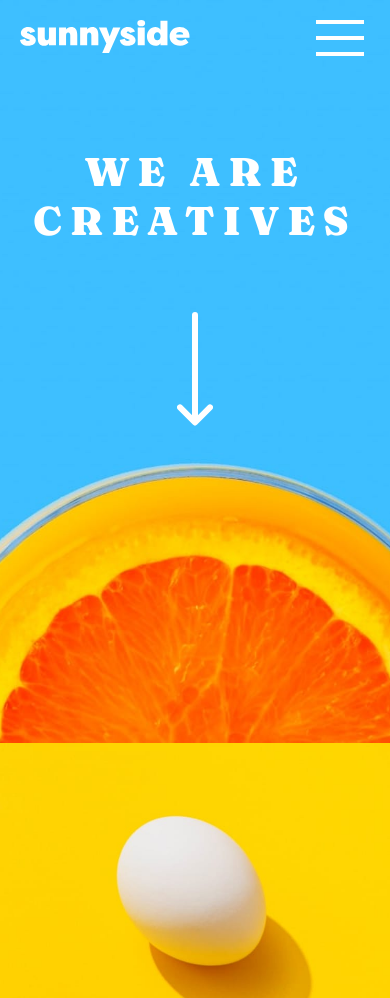
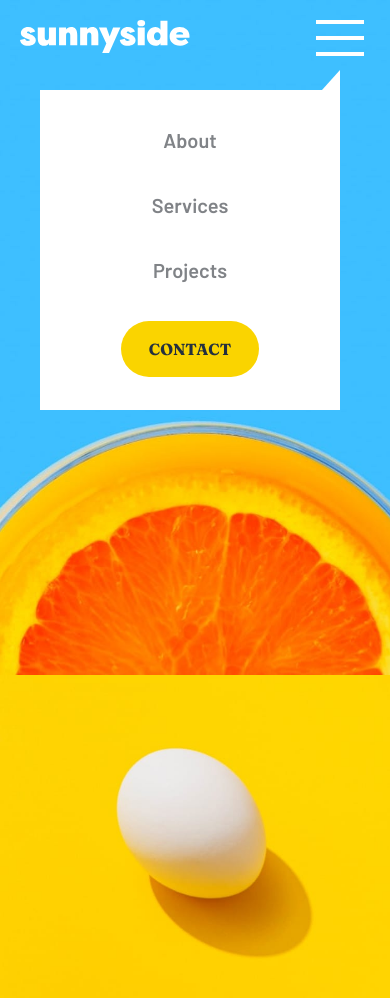
Before and after one commit to lolamindi/sunnyside, a plain HTML site: page index.html in a window 390 px wide. Shown: the top 998 px of the page. Drawn offline with Linux system fonts and the light colour scheme.

Commit message:
add hamburger menu

```diff
--- /dev/null
+++ b/hamburgerMenu.js
@@ -0,0 +1,12 @@
+
+  const menuCheckbox = document.getElementById('menuCheckbox');
+  const menuContent = document.getElementById('menuContent');
+
+
+  menuCheckbox.addEventListener('change', function() {
+    if (this.checked) {
+      menuContent.style.display = 'block';
+    } else {
+      menuContent.style.display = 'none';
+    }
+  });
--- a/index.html
+++ b/index.html
@@ -11,21 +11,25 @@
     <header class="top">
       <nav class="nav-menu">
       <img src="assets/logos-icons/logo.svg" class="logo-header" alt="logo Sunnyside Agency" />
-      <img src="assets/mobile/icon-hamburger.svg" class="hamburger-menu" alt="hamburger menu" />
+      <input type="checkbox" id="menuCheckbox" class="checkbox" >
+<label for="menuCheckbox">
+    <img src="assets/mobile/icon-hamburger.svg" class="hamburger-menu" alt="hamburger menu">
+</label>
+
+<div id="menuContent" class="hamburger-menu-content">
+  <ul class="mobile-menu">
+    <li><a href="#" class="mobile-menu-item">About</a></li>
+    <li><a href="#" class="mobile-menu-item">Services</a></li>
+    <li><a href="#" class="mobile-menu-item">Projects</a></li>
+    <li class="yellow-contact"><a href="#" class="mobile-contact">CONTACT</a></li>
+  </ul>
+</div>
       <nav>
         <ul class="menu">
-          <li>
-            <a href="#" class="menu-item">About</a>
-        </li>
-        <li>
-          <a href="#" class="menu-item">Services</a>
-      </li>
-      <li>
-        <a href="#" class="menu-item">Projects</a>
-    </li>
-    <li>
-      <a href="#" class="contact">CONTACT</a>
-  </li>
+          <li><a href="#" class="menu-item">About</a></li>
+          <li><a href="#" class="menu-item">Services</a></li>
+          <li><a href="#" class="menu-item">Projects</a></li>
+          <li><a href="#" class="contact">CONTACT</a></li>
         </ul>
       </nav>
     </nav>
@@ -116,4 +120,5 @@
 </nav>
 </footer>
   </body>
+<script src="hamburgerMenu.js"></script>
 </html>
--- a/styles.css
+++ b/styles.css
@@ -21,7 +21,9 @@
   padding-top: 12px;
 }
 
-.hamburger-menu {
+.hamburger-menu,
+.checkbox,
+.mobile-menu {
   display: none;
 }
 
@@ -263,7 +265,41 @@
 .hamburger-menu {
   display: block;
   width: 48px;
-  padding-left: 120px;
+  margin-left: 120px;
+  z-index: 2;
+}
+
+.mobile-menu {
+  display: flex;
+  flex-direction: column;
+  gap: 40px;
+  text-align: center;
+  padding-left: 0;
+  padding-top: 20px;
+}
+
+.mobile-menu-item {
+  font: var(--barlow-hamburger);
+  color: var(--grey);
+  padding-bottom: 10px;
+}
+
+.mobile-contact {
+  font: var(--fraunces-highlight);
+  color: var(--dark-blue);
+  background-color: var(--yellow);
+  border: none;
+  border-radius: 28px;
+  padding: 18px 28px 18px 28px;
+}
+
+.yellow-contact {
+  margin-top: 16px;
+}
+
+input {
+  display: block;
+  margin-left: 120px;
 }
 
 .nav-menu {
@@ -278,17 +314,44 @@
   display: none;
 }
 
+#menuContent {
+  position: absolute;
+  top: 40px;
+  width: 300px;
+  height: 320px;
+  margin-left: 20px;
+  margin-top: 50px;
+  z-index: 2;
+  background-color: var(--white);
+}
+
+/* Triangle on top right corner */
+#menuContent::before {
+  content: '';
+  position: absolute;
+  top: -20px;
+  right: 0;
+  width: 0;
+  height: 0;
+  border-top: 20px solid transparent;
+  border-left: 20px solid transparent;
+  border-bottom: 20px solid var(--white);
+  border-right: 18px solid var(--white);
+  z-index: 1;
+}
+
 .title {
   font: var(--fraunces-heading);
+  letter-spacing: 4px;
 }
 
 .arrow {
-  padding-top: 40px;
+  padding-top: 20px;
 }
 
 .top {
   background-image: url(assets/mobile/image-header.jpg);
-  height: 88vh;
+  height: 80vh;
 }
 
 .egg-photo-mobile,
@@ -325,7 +388,7 @@
 
 .egg-cup-heading {
   font: var(--fraunces-heading-mobile);
-  max-width: 88%;
+  max-width: 90%;
   text-align: center;
   margin: auto;
 }
--- a/variables.css
+++ b/variables.css
@@ -20,6 +20,7 @@
   }
 
 :root {
+  --barlow-hamburger: 600 20px 'Barlow', sans-serif;
   --barlow-header: 600 18px 'Barlow', sans-serif;
   --barlow-body: 600 16px 'Barlow', sans-serif;
   --barlow-detail: 600 14px 'Barlow', sans-serif;
@@ -40,6 +41,10 @@ body {
   font-size: 18px;
 }
 
+ul {
+  padding: 0;
+}
+
 li {
   list-style: none;
 }
```
